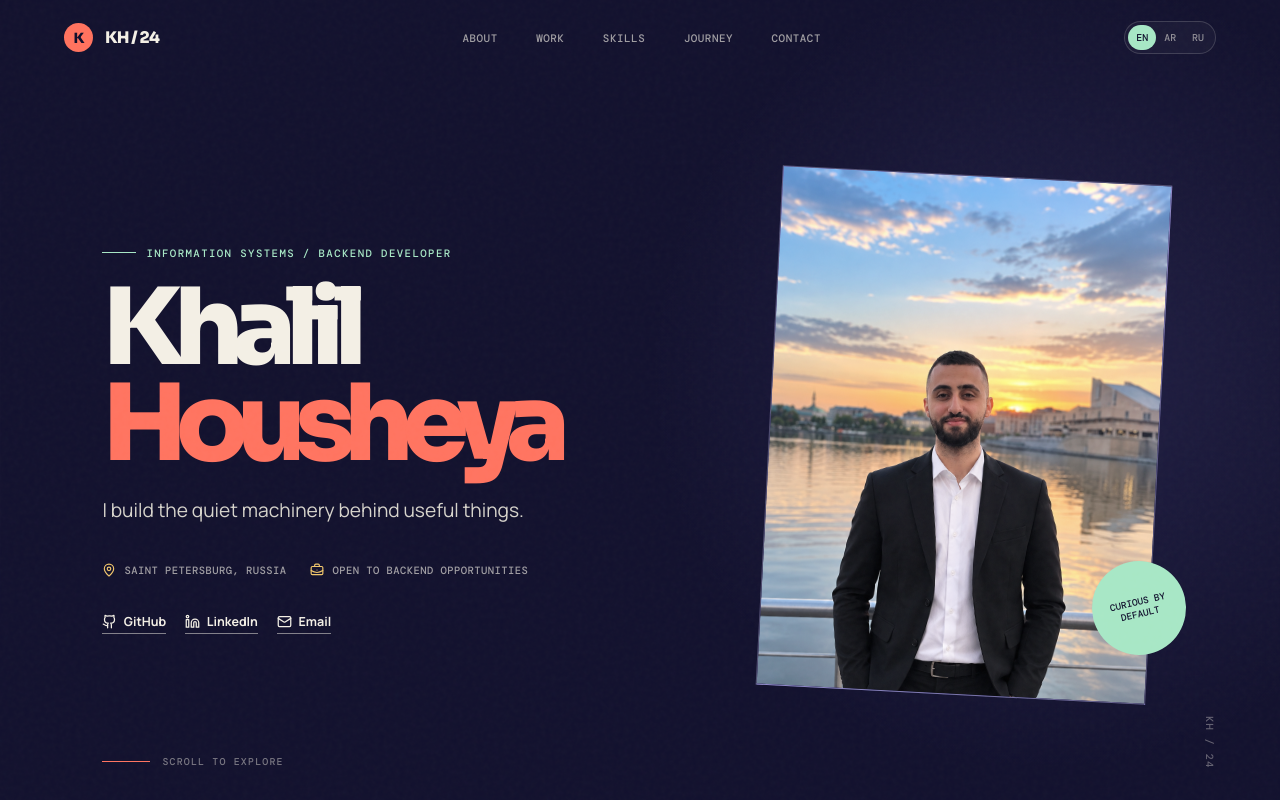
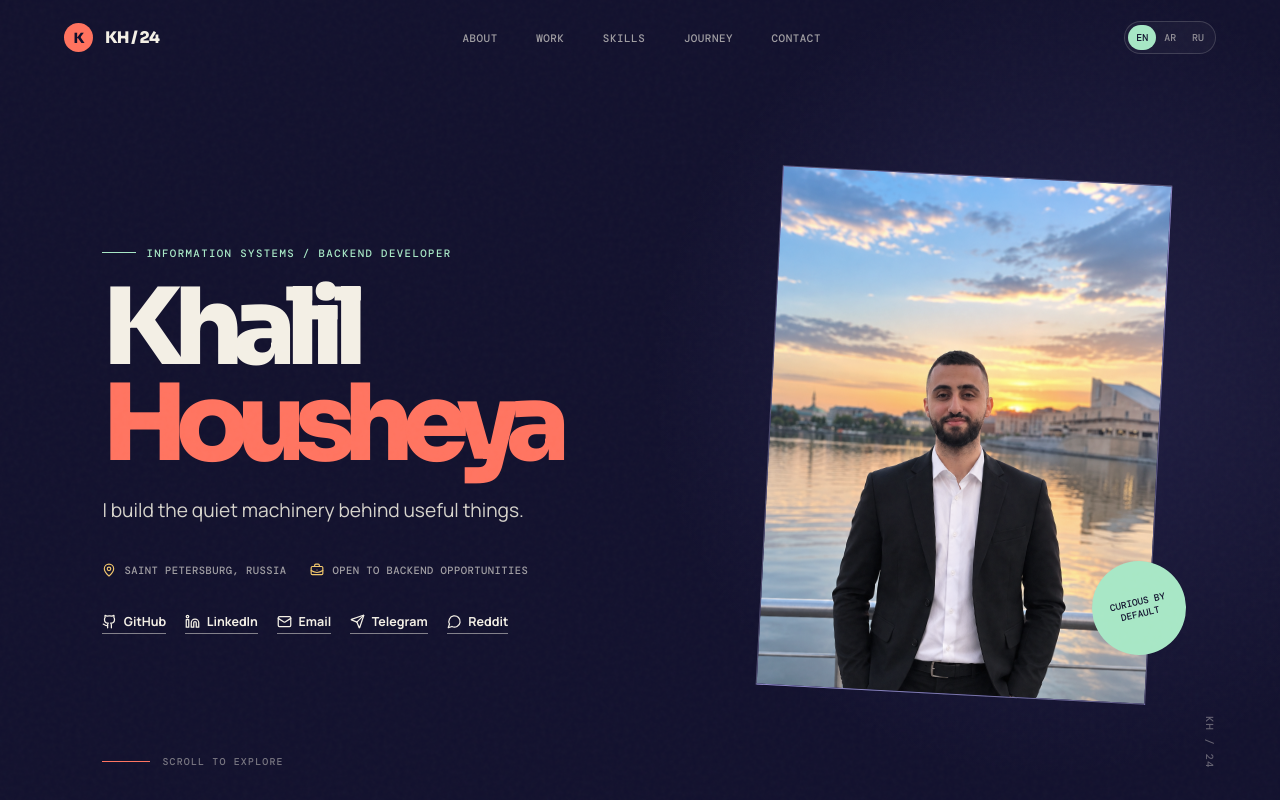
Before and after one commit to Khalil-Pal/my-website, a React (Vite) app: page / in a window 1280 px wide. Shown: the top 800 px of the page. Built offline with nearby package versions, Linux system fonts and the light colour scheme.

Commit message:
Update social links and translations for improved clarity and consistency

```diff
--- a/src/App.tsx
+++ b/src/App.tsx
@@ -1,5 +1,5 @@
 import { useEffect, useRef, useState } from 'react';
-import { ArrowUpRight, BriefcaseBusiness, Code2, Database, Github, Instagram, Layers3, Linkedin, Mail, MapPin, Menu, Send, X } from 'lucide-react';
+import { ArrowUpRight, BriefcaseBusiness, Code2, Database, Github, Instagram, Layers3, Linkedin, Mail, MapPin, Menu, MessageCircle, Send, X } from 'lucide-react';
 import { translations } from './translations.js';
 import profileImage from '@assets/my_picture_1787425333891.png';
 import sandyLogo from '@assets/sandy-new.png';
@@ -12,6 +12,7 @@ const socials = {
   github: 'https://github.com/Khalil-Pal',
   linkedin: 'https://www.linkedin.com/in/khalil-housheya/',
   telegram: 'https://t.me/khalil_ayed',
+  reddit: 'https://www.reddit.com/user/KhalilHousheya/',
 };
 const email = 'Khalilayed777@gmail.com';
 const emailComposeUrl = `https://mail.google.com/mail/?view=cm&fs=1&to=${encodeURIComponent(email)}`;
@@ -127,6 +128,8 @@ function App() {
                 <a href={socials.github} target="_blank" rel="noreferrer" className="text-link" data-testid="link-github-hero"><Github size={15} />GitHub</a>
                 <a href={socials.linkedin} target="_blank" rel="noreferrer" className="text-link" data-testid="link-linkedin-hero"><Linkedin size={15} />LinkedIn</a>
                 <a href={emailComposeUrl} target="_blank" rel="noreferrer" className="text-link" data-testid="link-email-hero"><Mail size={15} />Email</a>
+                <a href={socials.telegram} target="_blank" rel="noreferrer" className="text-link" data-testid="link-telegram-hero"><Send size={15} />Telegram</a>
+                <a href={socials.reddit} target="_blank" rel="noreferrer" className="text-link" data-testid="link-reddit-hero"><MessageCircle size={15} />Reddit</a>
               </div>
             </div>
             <div {...reveal('portrait', 170)} className={`${reveal('portrait').className} portrait-wrap`} style={reveal('portrait').style}>
@@ -253,6 +256,8 @@ function App() {
               <a href={socials.telegram} target="_blank" rel="noreferrer" className="contact-button" data-testid="link-contact-telegram"><Send size={16} />{copy.contact.telegram}</a>
               <a href={socials.github} target="_blank" rel="noreferrer" className="contact-button" data-testid="link-contact-github"><Github size={16} />{copy.contact.github}</a>
               <a href={emailComposeUrl} target="_blank" rel="noreferrer" className="contact-button" data-testid="link-contact-email"><Mail size={16} />{copy.contact.email}</a>
+              <a href={socials.linkedin} target="_blank" rel="noreferrer" className="contact-button" data-testid="link-contact-linkedin"><Linkedin size={16} />LinkedIn</a>
+              <a href={socials.reddit} target="_blank" rel="noreferrer" className="contact-button" data-testid="link-contact-reddit"><MessageCircle size={16} />Reddit</a>
             </div>
           </div>
         </section>
--- a/src/translations.js
+++ b/src/translations.js
@@ -71,7 +71,7 @@ export const translations = {
     },
     contact: {
       kicker: '05 / your turn',
-      title: 'Have a good problem?',
+      title: 'Let’s build something useful.',
       text: 'I’m open to thoughtful collaborations, internships and conversations about building things that work.',
       telegram: 'Say hello on Telegram',
       github: 'See the code on GitHub',
@@ -127,7 +127,7 @@ export const translations = {
       kicker: '04 / ما زلت أتطور', title: 'الخبرة والتعليم', intro: 'بعض الإحداثيات من الطريق حتى الآن — وما زالت الخريطة تتسع.',
       items: [{ date: '29 يونيو – 29 يوليو 2026', title: 'تدريب مساعد تكنولوجيا المعلومات · جامعة القدس المفتوحة', text: 'راجعت التوثيق التقني، وجهزت مختبر حاسوب للمحاضرات، وقدمت الدعم التقني، وحررت فيديو لحفل التخرج. الشهادة متاحة عند الطلب.' }, { date: '15 مارس – 1 يونيو 2026', title: 'تدريب مساعد قواعد البيانات وتقنية المعلومات · Ward Company Trading Vehicle', text: 'إدارة قواعد البيانات، وتقديم المساعدة في تقنية المعلومات، ودعم إجراءات استيراد المركبات. الشهادة متاحة عند الطلب.' }, { date: '2023 — الآن', title: 'LETI · نظم وتقنيات المعلومات', text: 'أبني الأساسيات: التفكير بالنظم والبرمجة والبيانات وانضباط السؤال عن السبب.' }],
     },
-    contact: { kicker: '05 / دورك الآن', title: 'لديك مشكلة جيدة؟', text: 'منفتح على تعاونات مدروسة وتدريبات ومحادثات حول بناء أشياء تعمل.', telegram: 'قل مرحباً على تيليغرام', github: 'شاهد الكود على GitHub', email: 'البريد الإلكتروني', emailMarker: 'استبدال: عنوان بريدك الإلكتروني' },
+    contact: { kicker: '05 / دورك الآن', title: 'لنَبْنِ شيئاً مفيداً', text: 'منفتح على تعاونات مدروسة وتدريبات ومحادثات حول بناء أشياء تعمل.', telegram: 'قل مرحباً على تيليغرام', github: 'شاهد الكود على GitHub', email: 'البريد الإلكتروني', emailMarker: 'استبدال: عنوان بريدك الإلكتروني' },
     footer: { made: 'صُنع من سانت بطرسبرغ بفضول.', top: 'العودة للأعلى', note: '© 2026 خليل حوشية' },
   },
   ru: {
@@ -160,7 +160,7 @@ export const translations = {
       kicker: '04 / всё ещё расту', title: 'Опыт и образование', intro: 'Несколько координат с дороги — и много места на карте впереди.',
       items: [{ date: '29 июня – 29 июля 2026', title: 'Стажировка IT-ассистента · Открытый университет Аль-Кудс', text: 'Работал с технической документацией, подготовил компьютерный класс для лекций, оказывал техническую поддержку и монтировал видео для выпускной церемонии. Сертификат предоставляется по запросу.' }, { date: '15 марта – 1 июня 2026', title: 'Стажировка ассистента по базам данных и IT · Ward Company Trading Vehicle', text: 'Управление базами данных, IT-поддержка и сопровождение процедур импорта автомобилей. Сертификат предоставляется по запросу.' }, { date: '2023 — сейчас', title: 'LETI · Информационные системы и технологии', text: 'Собираю основу: системное мышление, программирование, данные и привычку спрашивать «почему».' }],
     },
-    contact: { kicker: '05 / теперь ваша очередь', title: 'Есть хорошая задача?', text: 'Открыт к вдумчивым коллаборациям, стажировкам и разговорам о работающих вещах.', telegram: 'Написать в Telegram', github: 'Посмотреть код на GitHub', email: 'Почта', emailMarker: 'ЗАМЕНИТЬ: ваш email' },
+    contact: { kicker: '05 / теперь ваша очередь', title: 'Давайте создадим что-то полезное.', text: 'Открыт к вдумчивым коллаборациям, стажировкам и разговорам о работающих вещах.', telegram: 'Написать в Telegram', github: 'Посмотреть код на GitHub', email: 'Почта', emailMarker: 'ЗАМЕНИТЬ: ваш email' },
     footer: { made: 'Сделано в Санкт-Петербурге с любопытством.', top: 'Наверх', note: '© 2026 Халиль Хушея' },
   },
 };
```
